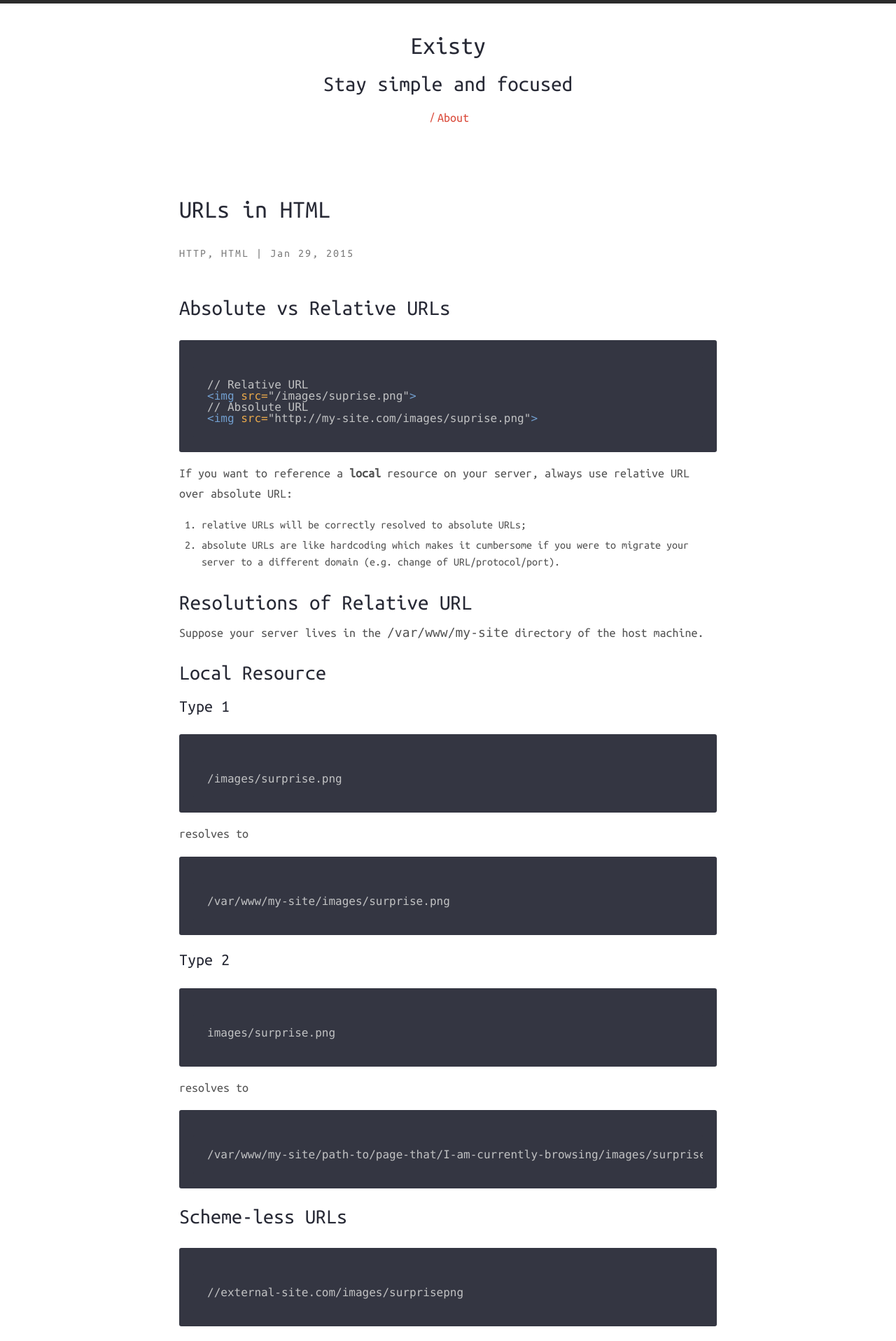
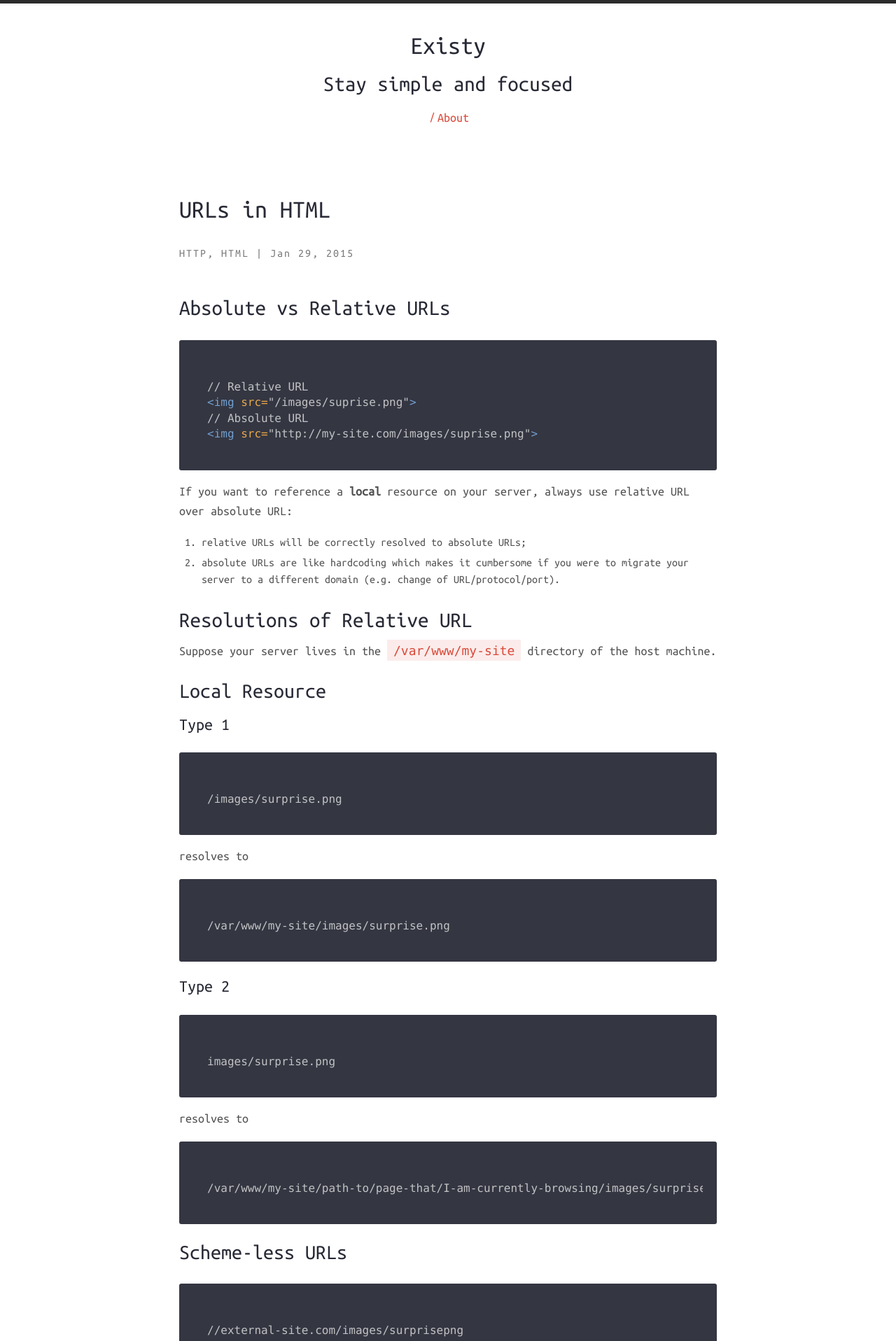
Before and after one commit to haixuanc/haixuanc.github.io, a Jekyll site: the page built from _posts/2015-01-29-urls-in-html.markdown, in a window 1280 px wide. Shown: the top 1916 px of the page at 70% size. Built offline with Jekyll 4.4.1, drawn with Linux system fonts in a browser that asks for light colours; nearby versions of some CDN libraries; Markdown is read by kramdown in place of the engine named in the settings.

Commit message:
Style inline code

```diff
--- a/assets/css/main.scss
+++ b/assets/css/main.scss
@@ -543,34 +543,34 @@ Code snippets
 code, pre {
   font-family: Menlo, Monaco, "Courier New", monospace;
 }
-//code {
-//  padding: .25em .5em;
-//  font-size: 100%;
-//  color: $base-08;
-//  background-color: rgba($base-08, .1);
-//}
-//pre {
-//  display: block;
-//  margin-top: 0;
-//  margin-bottom: 1em;
-//  padding: 1em;
-//  @include font-size(14px);
-//  line-height: 1.4;
-//  white-space: pre;
-//  white-space: pre-wrap;
-//  word-break: break-all;
-//  word-wrap: break-word;
-//  code {
-//    padding: 0;
-//    font-size: 100%;
-//    color: inherit;
-//    background-color: transparent;
-//  }
-//
-//  @include MQ(M) {
-//    @include font-size(14px);
-//  }
-//}
+code {
+  padding: .25em .5em;
+  font-size: 100%;
+  color: $base-08;
+  background-color: rgba($base-08, .1);
+}
+pre {
+  display: block;
+  margin-top: 0;
+  margin-bottom: 1em;
+  padding: 1em;
+  @include font-size(16px);
+  line-height: 1.4;
+  white-space: pre;
+  white-space: pre-wrap;
+  word-break: break-all;
+  word-wrap: break-word;
+  code {
+    padding: 0;
+    font-size: 100%;
+    color: inherit;
+    background-color: transparent;
+  }
+
+  @include MQ(M) {
+    @include font-size(16px);
+  }
+}
 
 .highlight {
   margin-bottom: 1em;
```
